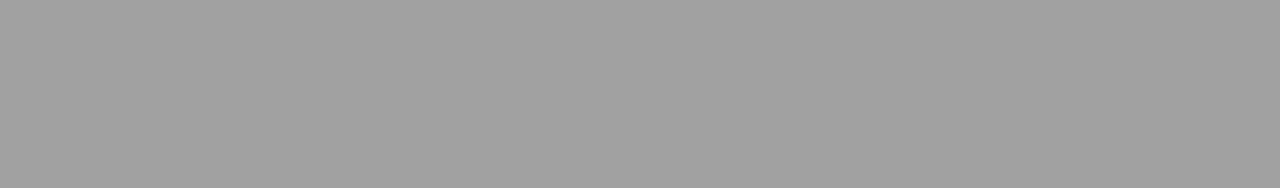
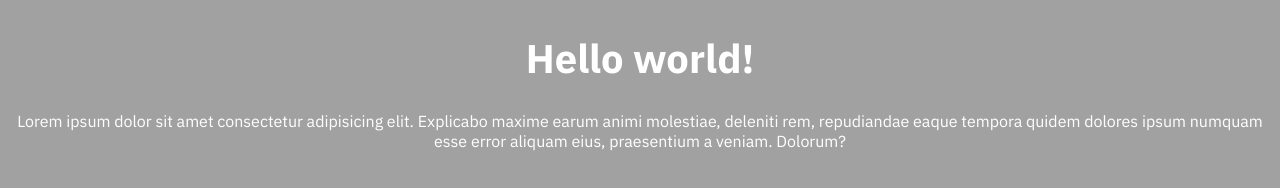
Before and after one commit to PMota173/Restaurant-Page, a website built with webpack: page src/template.html in a window 1280 px wide. Built offline with nearby package versions, Linux system fonts and the light colour scheme.

Commit message:
import font

```diff
--- a/src/styles.css
+++ b/src/styles.css
@@ -1,3 +1,24 @@
+@import url('https://fonts.googleapis.com/css2?family=IBM+Plex+Sans:ital,wght@0,100;0,200;0,300;0,400;0,500;0,600;0,700;1,100;1,200;1,300;1,400;1,500;1,600;1,700&display=swap');
+
+
 body {
     background-color: rgba(0, 0, 0, 0.37);
 }
+
+h1 {
+    font-family: 'IBM Plex Sans';
+    font-size: 2.5rem;
+    font-weight: 700;
+    color: #fff;
+    text-align: center;
+    margin-top: 2rem;
+}
+
+p {
+    font-family: 'IBM Plex Sans';
+    font-size: 1rem;
+    font-weight: 400;
+    color: #fff;
+    text-align: center;
+    margin-top: 1rem;
+}
--- a/src/template.html
+++ b/src/template.html
@@ -6,6 +6,7 @@
     <title>Restaurant Page</title>
 </head>
 <body>
-
+    <h1>Hello world!</h1>
+    <p>Lorem ipsum dolor sit amet consectetur adipisicing elit. Explicabo maxime earum animi molestiae, deleniti rem, repudiandae eaque tempora quidem dolores ipsum numquam esse error aliquam eius, praesentium a veniam. Dolorum?</p>
 </body>
 </html>
--- a/webpack.config.js
+++ b/webpack.config.js
@@ -33,6 +33,10 @@ module.exports = {
         test: /\.(png|svg|jpg|jpeg|gif)$/i,
         type: "asset/resource",
       },
+      {
+        test: /\.(woff|woff2|eot|ttf|otf)$/i,
+        type: 'asset/resource',
+      },
     ],
   },
 };
```
